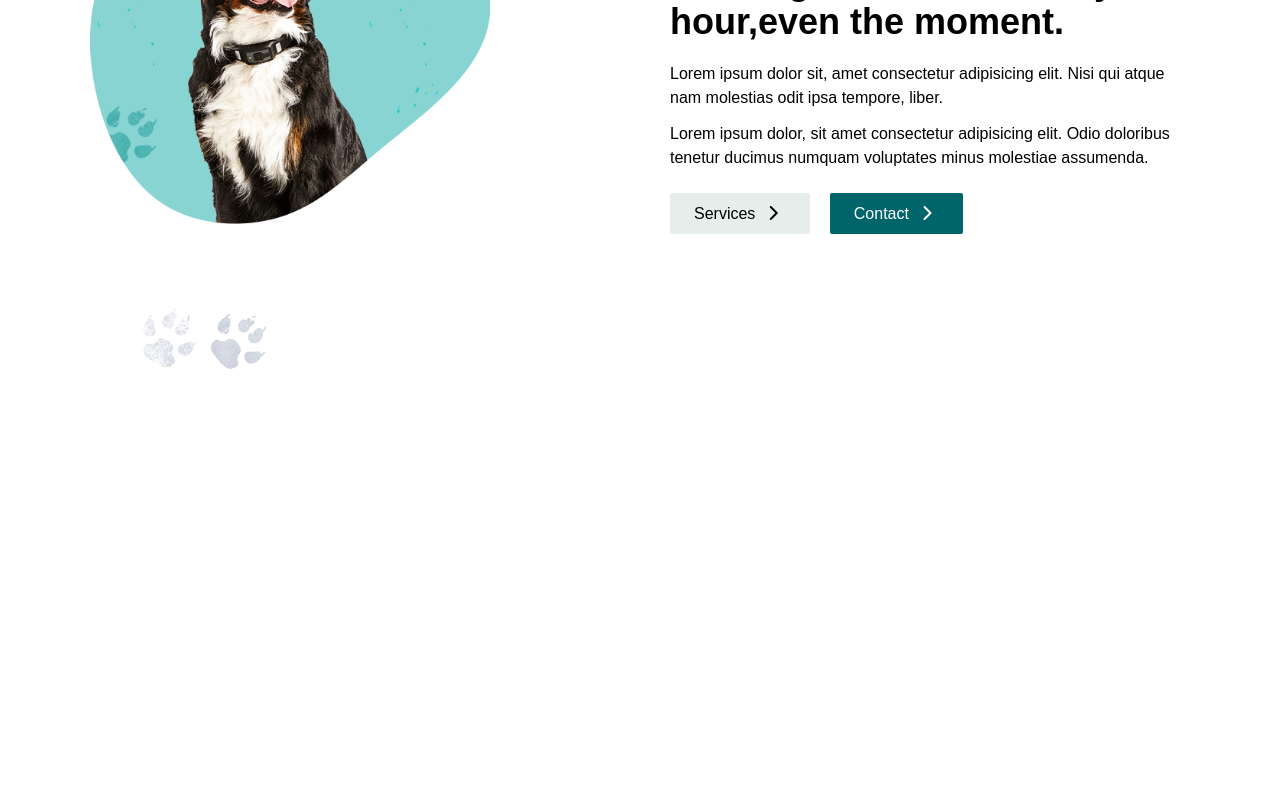
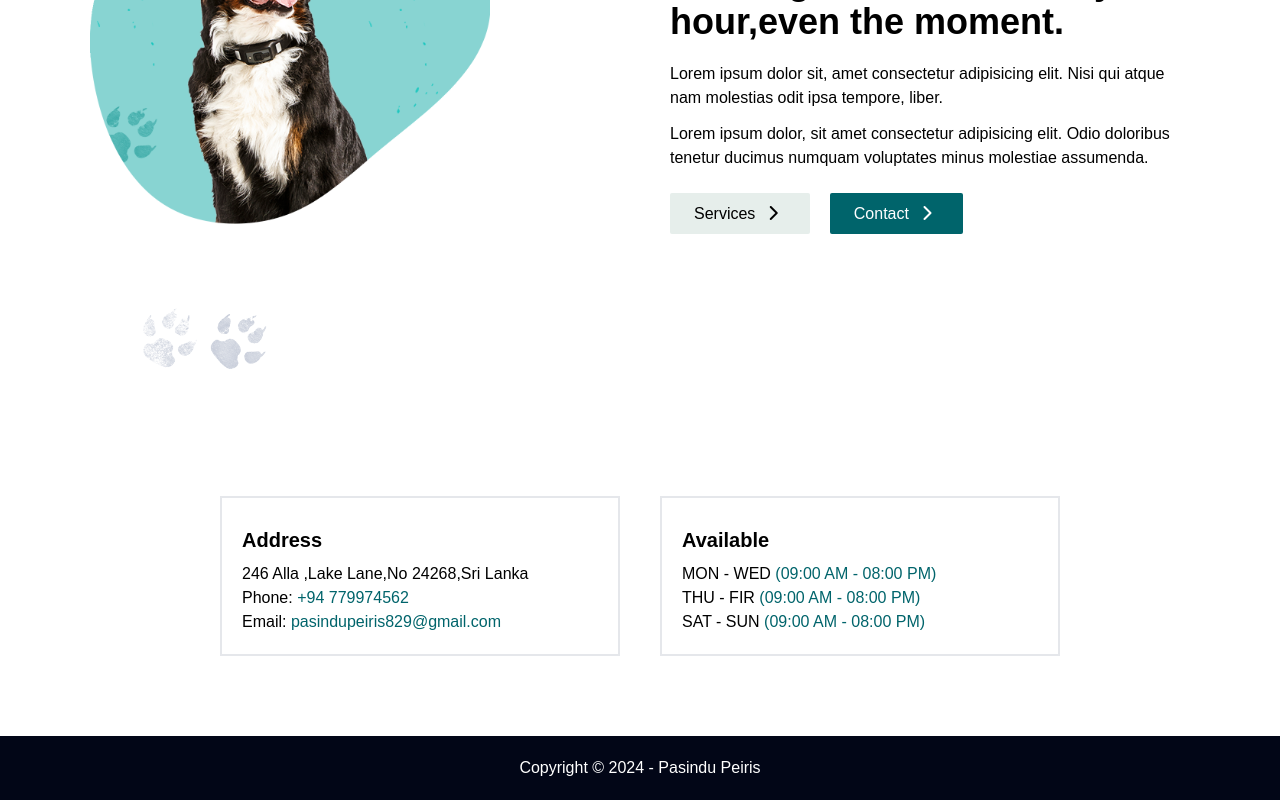
Before and after one commit to Pasindu-Peiris/tailwind-css-mobile-responsive, a React (Create React App) app in the folder client/: page / in a window 1280 px wide. Shown: the part 2467-3267 px from the top of the page. Before the commit the page ends 2883 px from the top, so only its background shows below. Built offline with nearby package versions, Linux system fonts and the light colour scheme.

Commit message:
Update App.js

```diff
--- a/client/src/App.js
+++ b/client/src/App.js
@@ -3,6 +3,8 @@ import Homesection2 from './pages/Homesection2.jsx';
 import Homesection3 from './pages/Homesection3.jsx';
 import Homesection4 from './pages/Homesection4.jsx';
 import Homesection5 from './pages/Homesection5.jsx';
+import Homesection6 from './pages/Homesection6.jsx';
+import Fotter from './pages/Fotter.jsx';
 
 function App() {
   return (
@@ -12,6 +14,8 @@ function App() {
       <Homesection3/>
       <Homesection4/>
       <Homesection5/>
+      <Homesection6/>
+      <Fotter/>
 
     </div>
   );
```
